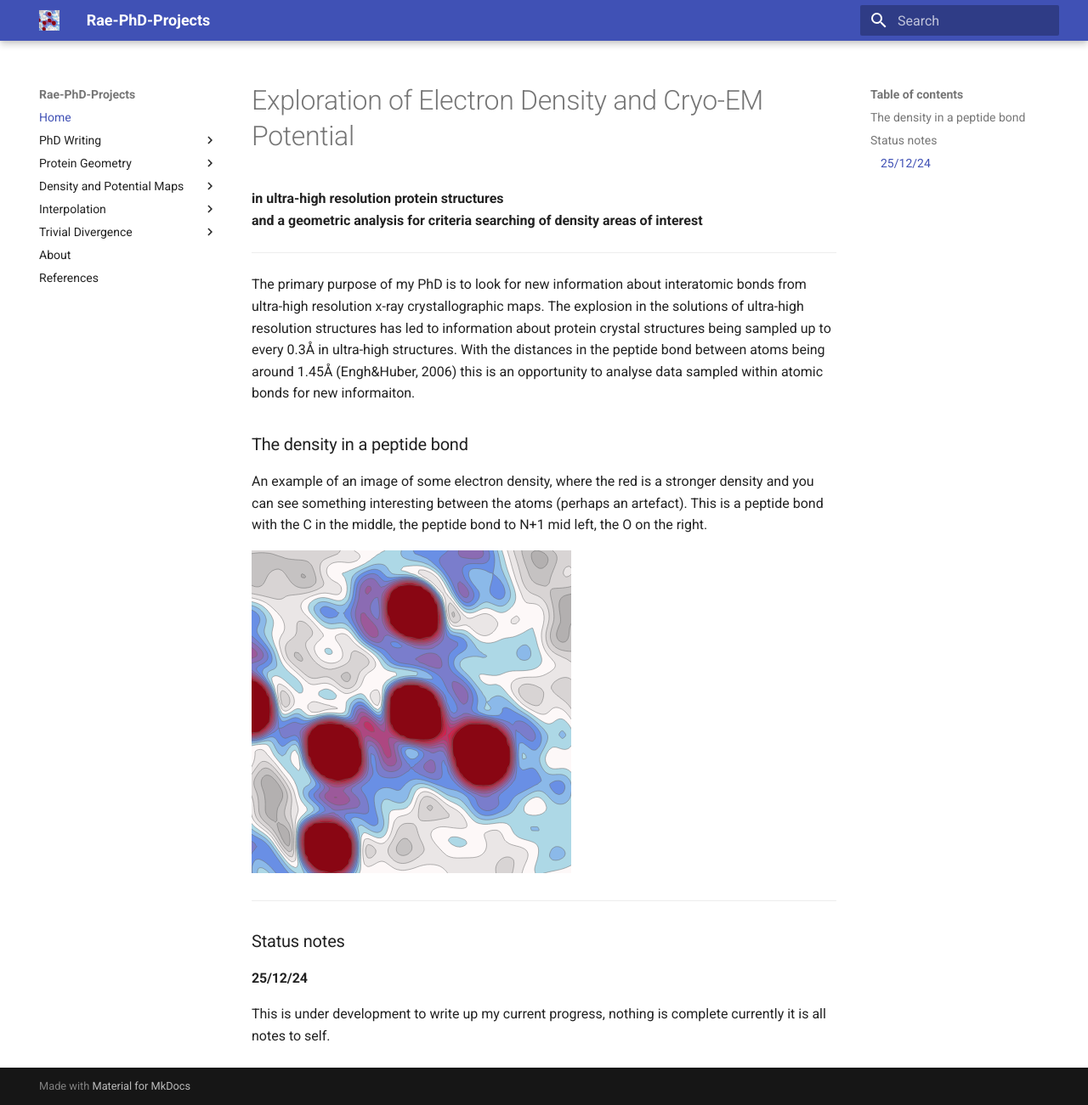
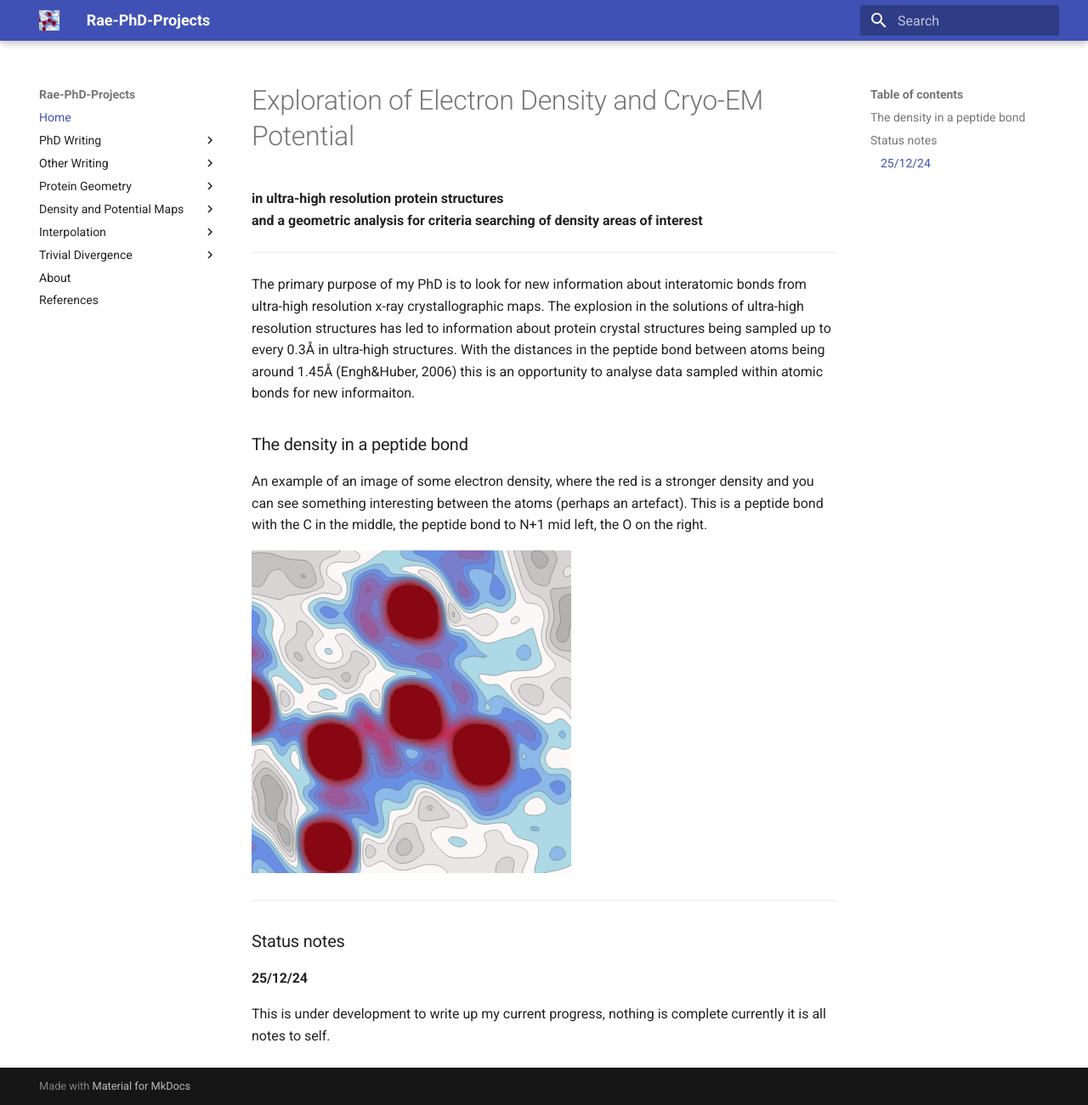
Before and after one commit to rae-gh/rae, an MkDocs documentation site: the page built from docs/index.md, in a window 1280 px wide and 1301 px high. Shown: the whole window at 85% size. Built offline with MkDocs 1.6.1 and Material for MkDocs 9.7.7, drawn with Linux system fonts in a browser that asks for light colours.

Commit message:
Update mkdocs.yml

```diff
--- a/mkdocs.yml
+++ b/mkdocs.yml
@@ -4,7 +4,8 @@
   - PhD Writing:
     - MSc Thesis: pdfs/Alcraft_MSC_Thesis_Bioinformatics_final.pdf
     - PhD Literature Review: pdfs/Alcraft_LitReview_2022.pdf
-    - Other N-Dim M-Poly Interpolation: pdfs/MultivariateInterpolation.pdf
+  - Other Writing:
+    - N-Dim M-Poly Interpolation: pdfs/MultivariateInterpolation.pdf
   - Protein Geometry:
     - Overview: geometry/overview.md
     - Python library: geometry/py-lib.md
```
